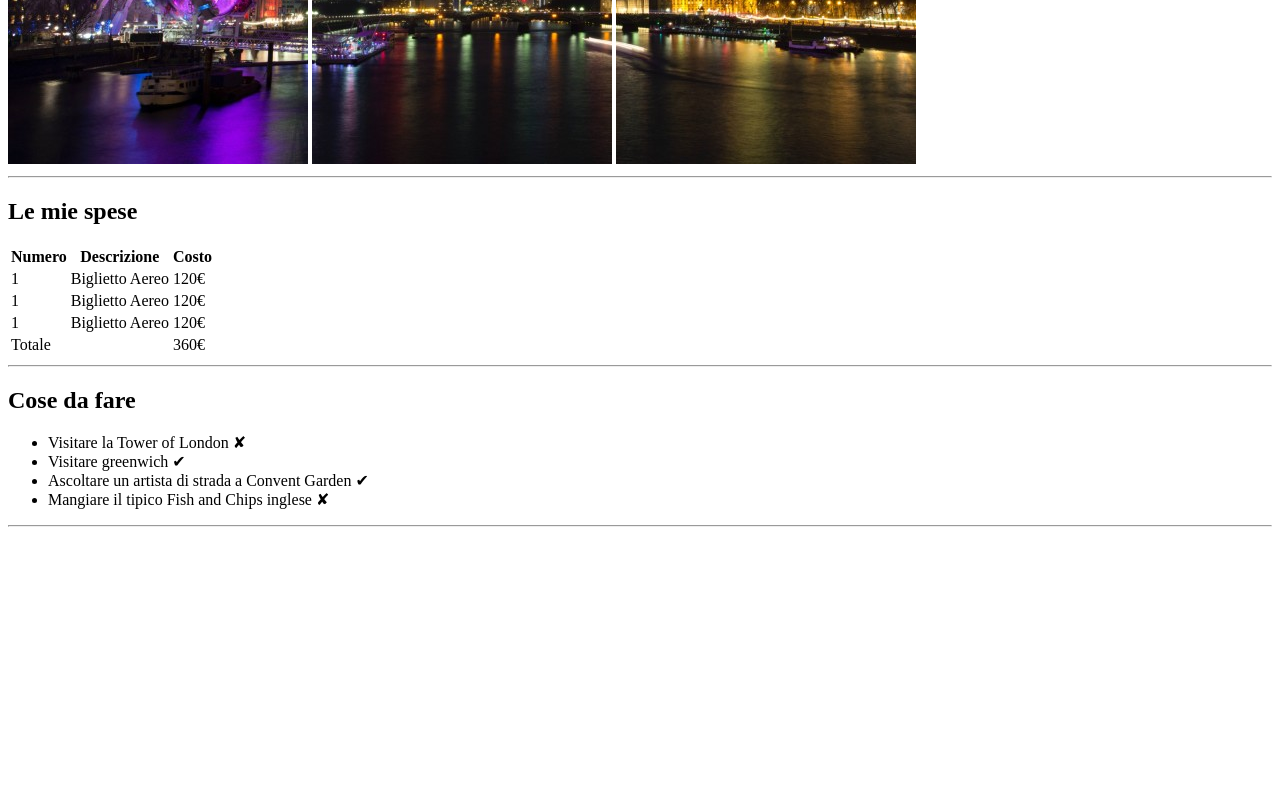
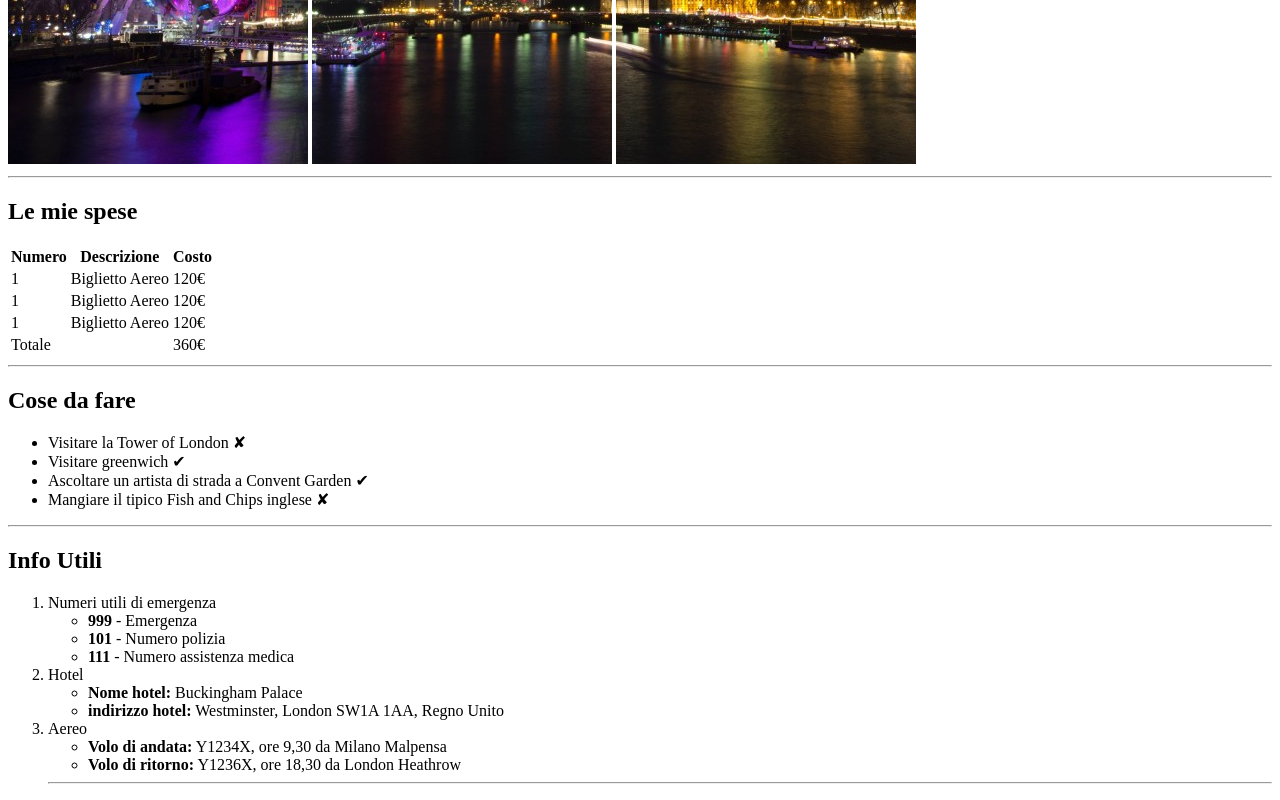
Before and after one commit to ArmandoMarino/html-london-trip, a plain HTML site: page index.html in a window 1280 px wide. Shown: the part 503-1303 px from the top of the page. Before the commit the page ends 1046 px from the top, so only its background shows below. Drawn offline with Linux system fonts and the light colour scheme.

```diff
--- a/index.html
+++ b/index.html
@@ -73,8 +73,30 @@
 
         <hr>
 
-        <section>
+        <section> <!--Inizio info-->
+            <h2>Info Utili</h2>
             <ol>
+                <li>Numeri utili di emergenza</li>
+                <ul>
+                    <li><strong>999</strong> - Emergenza</li>
+                    <li><strong>101</strong> - Numero polizia</li>
+                    <li><strong>111</strong> - Numero assistenza medica</li>
+                </ul>
+                <li>Hotel</li>
+                <ul>
+                    <li><strong>Nome hotel:</strong> Buckingham Palace</li>
+                    <li><strong>indirizzo hotel:</strong> Westminster, London SW1A 1AA, Regno Unito</li>
+                </ul>
+                <li>Aereo</li>
+                <ul>
+                    <li><strong>Volo di andata:</strong> Y1234X, ore 9,30 da Milano Malpensa</li>
+                    <li><strong>Volo di ritorno:</strong> Y1236X, ore 18,30 da London Heathrow</li>
+                </ul>
+                <!--Fine info-->
+
+                <hr>
+
+
 
             </ol>
         </section>
```
